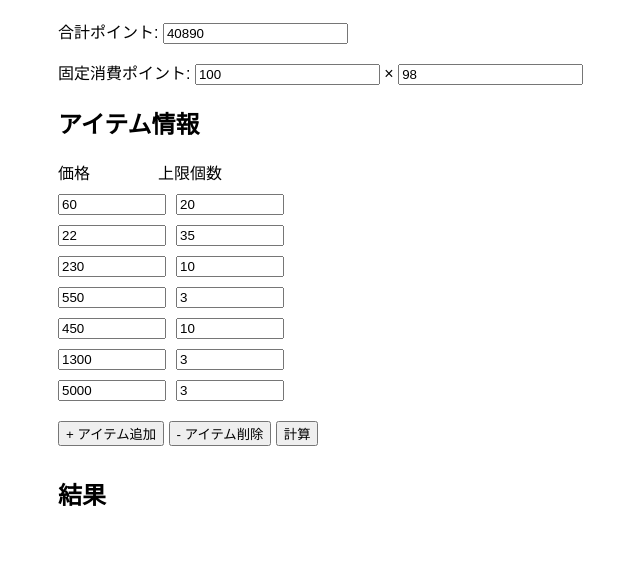
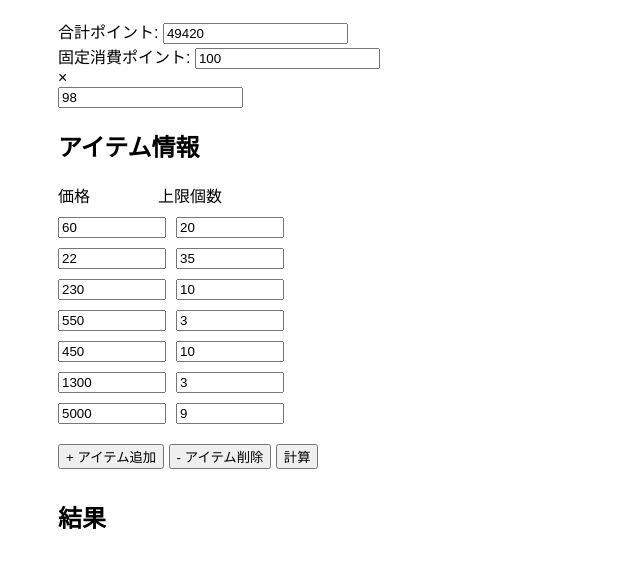
Before and after one commit to Eztas/CalculateWithoutWaste, a plain HTML site: page index.html in a window 1280 px wide. Shown: the part 90-658 px from the top of the page, without its empty margins (182-822 px from the left). Drawn offline with Linux system fonts and the light colour scheme.

Commit message:
初期値調整

```diff
--- a/index.html
+++ b/index.html
@@ -36,11 +36,13 @@
     <h1>アイテム組み合わせ計算機</h1>
 
     <label for="totalPoints">合計ポイント:</label>
-    <input type="number" id="totalPoints" value="40890">
-    <p></p>
+    <input type="number" id="totalPoints" value="49420">
+    <br>
     <label for="fixSumPoints">固定消費ポイント:</label>
     <input type="number" id="fixPoints" value="100">
+    <br>
     ×
+    <br>
     <input type="number" id="fixNum" value="98">
 
     <h2>アイテム情報</h2>
@@ -60,7 +62,7 @@
     <script>
         let itemCount = 0;
         const initialPrices = [60, 22, 230, 550, 450, 1300, 5000];
-        const initialLimits = [20, 35, 10, 3, 10, 3, 3];
+        const initialLimits = [20, 35, 10, 3, 10, 3, 9];
 
         function addItemInput(price = 0, limit = 0) {
             itemCount++;
```
